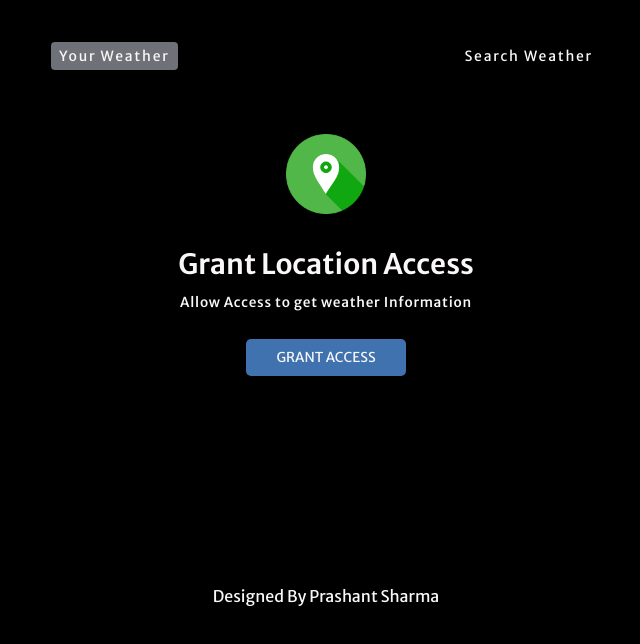
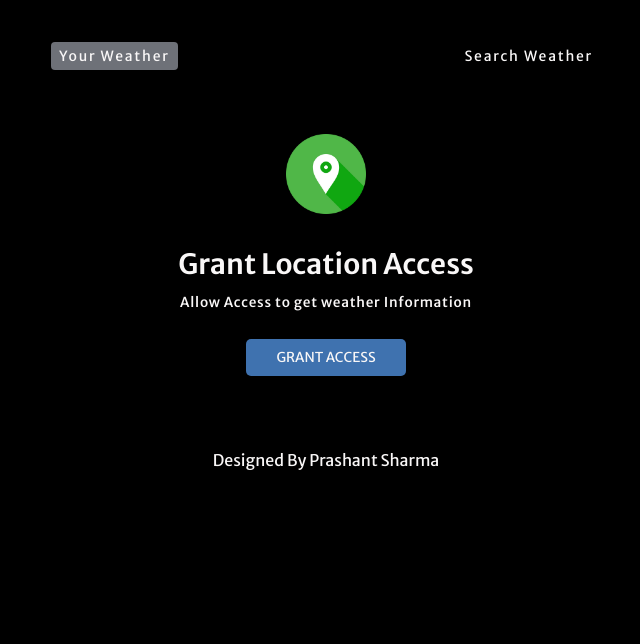
Before and after one commit to prashantsharma9027/Weather_App, a plain HTML site: page index.html in a window 1280 px wide. Shown: the part 82-726 px from the top of the page, without its empty margins (314-954 px from the left). Drawn offline with Linux system fonts and the light colour scheme.

Commit message:
05-08-23

```diff
--- a/index.html
+++ b/index.html
@@ -6,6 +6,7 @@
     <meta name="viewport" content="width=device-width, initial-scale=1.0">
     <title>Weather Report</title>
     <link rel="preconnect" href="https://fonts.googleapis.com" />
+    <link rel="shortcut icon" href="assets/weather-forecast.png" type="image/x-icon">
     <link rel="preconnect" href="https://fonts.gstatic.com" crossorigin />
     <link href="https://fonts.googleapis.com/css2?family=Merriweather+Sans:wght@300;400;500;600;700&display=swap"
     rel="stylesheet" />
@@ -92,14 +93,15 @@
             </div>
 
 
-            <div class="developer">
-                <p>Designed By Prashant Sharma</p>
-            </div>
+
 
 
 
         </div>
 
+        <div class="developer">
+            <p>Designed By Prashant Sharma</p>
+        </div>
 
     </div>
 
--- a/styles.css
+++ b/styles.css
@@ -230,5 +230,4 @@ h1 {
 
 .developer{
     text-align: center;
-    margin-top: 200px;
 }
```
Also changed, not shown: assets/weather-forecast.png (added).
